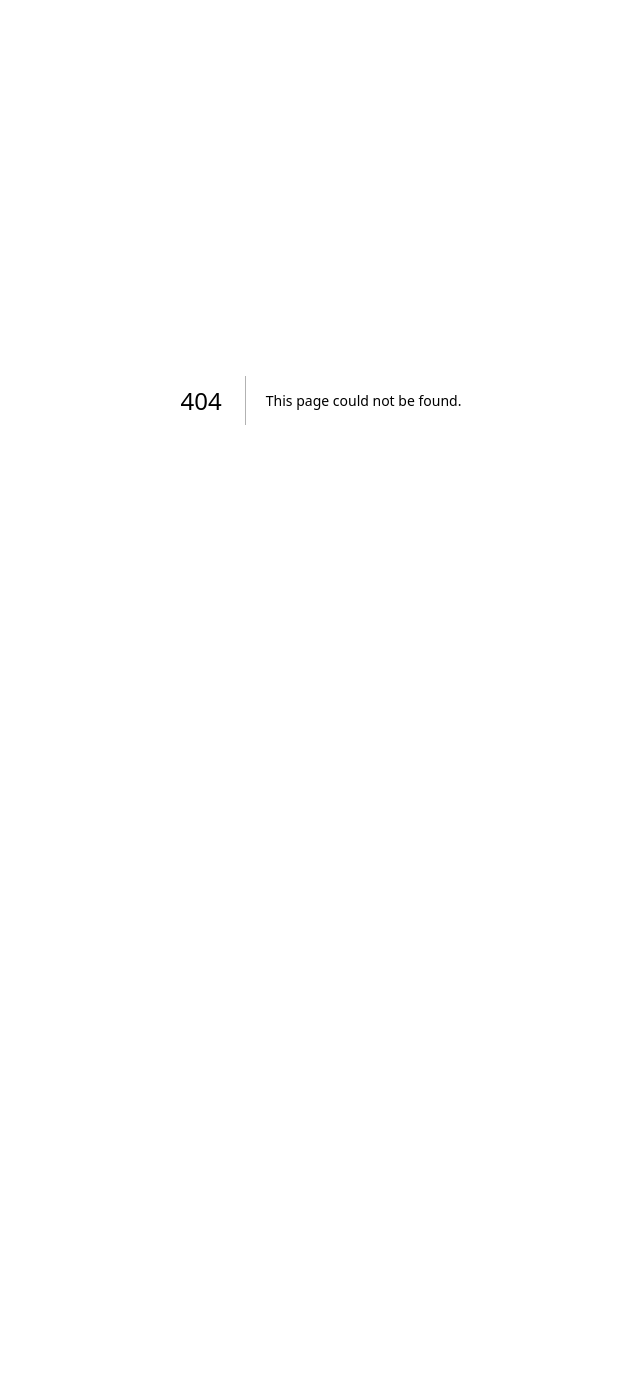
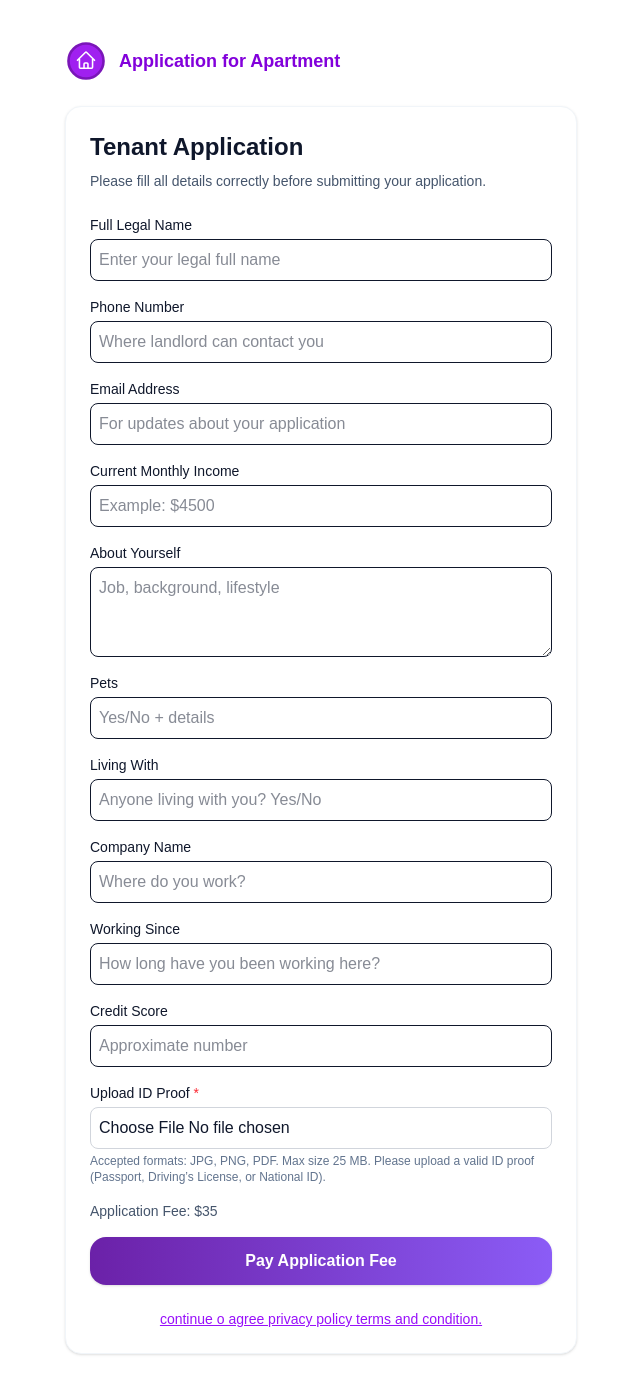
Before and after one commit to venocode-shit/housing, a Next.js app: page /application in a window 1280 px wide. Before the commit this address had no page. Shown: the whole page, without its empty margins (319-959 px from the left). Before the commit the page ends 800 px from the top, so only its background shows below. Built offline with nearby package versions, Linux system fonts and the light colour scheme.

Commit message:
application

```diff
--- /dev/null
+++ b/app/application/page.tsx
@@ -0,0 +1,295 @@
+"use client";
+import React, { useState } from "react";
+import Image from "next/image";
+
+export default function TenantApplicationPage() {
+  const [form, setForm] = useState({
+    name: "",
+    phone: "",
+    email: "",
+    income: "",
+    about: "",
+    pets: "",
+    livingWith: "",
+    companyName: "",
+    workingSince: "",
+    creditScore: "",
+    idProof: null as string | null,
+  });
+
+  const [idProofName, setIdProofName] = useState(""); // store file name
+  const [idProofSuccess, setIdProofSuccess] = useState(false); // upload success flag
+  const [step, setStep] = useState<"form" | "thankyou">("form");
+  const [paymentStatus, setPaymentStatus] =
+    useState<null | "processing" | "success">(null);
+
+  const handleFileUpload = (e: React.ChangeEvent<HTMLInputElement>) => {
+    const file = e.target.files?.[0];
+    if (!file) return;
+
+    if (file.size > 25 * 1024 * 1024) { // 25 MB limit
+      alert("File size exceeds 25 MB. Please upload a smaller file.");
+      return;
+    }
+
+    const reader = new FileReader();
+    reader.onload = () => {
+      setForm({ ...form, idProof: reader.result as string });
+      setIdProofName(file.name);
+      setIdProofSuccess(true);
+    };
+    reader.readAsDataURL(file);
+  };
+
+  function submitTenantApplication(e: React.FormEvent<HTMLFormElement>) {
+    e.preventDefault();
+
+    const {
+      name,
+      phone,
+      email,
+      income,
+      about,
+      pets,
+      livingWith,
+      companyName,
+      workingSince,
+      creditScore,
+      idProof,
+    } = form;
+
+    if (
+      !name ||
+      !phone ||
+      !email ||
+      !income ||
+      !about ||
+      !pets ||
+      !livingWith ||
+      !companyName ||
+      !workingSince ||
+      !creditScore ||
+      !idProof
+    ) {
+      return alert("Please fill all fields and upload ID proof.");
+    }
+
+    setPaymentStatus("processing");
+
+    setTimeout(() => {
+      setPaymentStatus("success");
+
+      setTimeout(() => {
+        setStep("thankyou");
+      }, 600);
+    }, 2000);
+  }
+
+  if (step === "thankyou") {
+    return (
+      <div className="min-h-screen flex flex-col items-center justify-center text-center px-6">
+        <Image src="/logo.svg" alt="Logo" width={55} height={55} />
+        <h1 className="text-3xl font-bold mt-4">Thank You!</h1>
+        <p className="text-slate-700 mt-2 max-w-md">
+          Thank you for your application. The landlord will reach out to you
+          within <b>2 days</b>.
+        </p>
+      </div>
+    );
+  }
+
+  return (
+    <div className="min-h-screen bg-white text-slate-900 px-6 py-10">
+      {/* ==== TOP LOGO + LINK ==== */}
+      <div className="max-w-lg mx-auto mb-6 flex items-center gap-3">
+        <Image src="/logo.svg" width={42} height={42} alt="Logo" />
+        <a
+          href="#"
+          className="text-lg font-semibold text-purple-700 hover:underline"
+        >
+          Application for Apartment
+        </a>
+      </div>
+
+      {/* ==== FORM CARD ==== */}
+      <div className="max-w-lg mx-auto bg-white p-6 rounded-2xl shadow border border-slate-100">
+        <h2 className="text-2xl font-bold mb-2">Tenant Application</h2>
+        <p className="text-slate-600 mb-6 text-sm">
+          Please fill all details correctly before submitting your application.
+        </p>
+
+        <form onSubmit={submitTenantApplication} className="space-y-4">
+
+          {/* Full Name */}
+          <div className="flex flex-col">
+            <label className="text-sm font-medium mb-1">Full Legal Name</label>
+            <input
+              type="text"
+              placeholder="Enter your legal full name"
+              className="w-full border rounded-lg p-2"
+              value={form.name}
+              onChange={(e) => setForm({ ...form, name: e.target.value })}
+            />
+          </div>
+
+          {/* Phone */}
+          <div className="flex flex-col">
+            <label className="text-sm font-medium mb-1">Phone Number</label>
+            <input
+              type="text"
+              placeholder="Where landlord can contact you"
+              className="w-full border rounded-lg p-2"
+              value={form.phone}
+              onChange={(e) => setForm({ ...form, phone: e.target.value })}
+            />
+          </div>
+
+          {/* Email */}
+          <div className="flex flex-col">
+            <label className="text-sm font-medium mb-1">Email Address</label>
+            <input
+              type="email"
+              placeholder="For updates about your application"
+              className="w-full border rounded-lg p-2"
+              value={form.email}
+              onChange={(e) => setForm({ ...form, email: e.target.value })}
+            />
+          </div>
+
+          {/* Income */}
+          <div className="flex flex-col">
+            <label className="text-sm font-medium mb-1">Current Monthly Income</label>
+            <input
+              type="text"
+              placeholder="Example: $4500"
+              className="w-full border rounded-lg p-2"
+              value={form.income}
+              onChange={(e) => setForm({ ...form, income: e.target.value })}
+            />
+          </div>
+
+          {/* About */}
+          <div className="flex flex-col">
+            <label className="text-sm font-medium mb-1">About Yourself</label>
+            <textarea
+              placeholder="Job, background, lifestyle"
+              className="w-full border rounded-lg p-2 min-h-[90px]"
+              value={form.about}
+              onChange={(e) => setForm({ ...form, about: e.target.value })}
+            />
+          </div>
+
+          {/* Pets */}
+          <div className="flex flex-col">
+            <label className="text-sm font-medium mb-1">Pets</label>
+            <input
+              type="text"
+              placeholder="Yes/No + details"
+              className="w-full border rounded-lg p-2"
+              value={form.pets}
+              onChange={(e) => setForm({ ...form, pets: e.target.value })}
+            />
+          </div>
+
+          {/* Living With */}
+          <div className="flex flex-col">
+            <label className="text-sm font-medium mb-1">Living With</label>
+            <input
+              type="text"
+              placeholder="Anyone living with you? Yes/No"
+              className="w-full border rounded-lg p-2"
+              value={form.livingWith}
+              onChange={(e) =>
+                setForm({ ...form, livingWith: e.target.value })
+              }
+            />
+          </div>
+
+          {/* Company Name */}
+          <div className="flex flex-col">
+            <label className="text-sm font-medium mb-1">Company Name</label>
+            <input
+              type="text"
+              placeholder="Where do you work?"
+              className="w-full border rounded-lg p-2"
+              value={form.companyName}
+              onChange={(e) =>
+                setForm({ ...form, companyName: e.target.value })
+              }
+            />
+          </div>
+
+          {/* Working Since */}
+          <div className="flex flex-col">
+            <label className="text-sm font-medium mb-1">Working Since</label>
+            <input
+              type="text"
+              placeholder="How long have you been working here?"
+              className="w-full border rounded-lg p-2"
+              value={form.workingSince}
+              onChange={(e) =>
+                setForm({ ...form, workingSince: e.target.value })
+              }
+            />
+          </div>
+
+          {/* Credit Score */}
+          <div className="flex flex-col">
+            <label className="text-sm font-medium mb-1">Credit Score</label>
+            <input
+              type="number"
+              placeholder="Approximate number"
+              className="w-full border rounded-lg p-2"
+              value={form.creditScore}
+              onChange={(e) =>
+                setForm({ ...form, creditScore: e.target.value })
+              }
+            />
+          </div>
+
+          {/* ID Proof */}
+          <div className="w-full flex flex-col">
+            <label className="text-sm font-medium mb-1">
+              Upload ID Proof <span className="text-red-500">*</span>
+            </label>
+            <input
+              type="file"
+              accept="image/*,.pdf"
+              className={`w-full border rounded-lg p-2 cursor-pointer ${
+                idProofSuccess ? "border-green-500" : "border-gray-300"
+              }`}
+              onChange={handleFileUpload}
+            />
+            {idProofName && (
+              <p className="text-sm text-green-600 mt-1">Uploaded: {idProofName}</p>
+            )}
+            <p className="text-xs text-slate-500 mt-1">
+              Accepted formats: JPG, PNG, PDF. Max size 25 MB. Please upload a valid ID proof (Passport, Driving’s License, or National ID).
+            </p>
+          </div>
+          {/* Application Fee */}
+          <div className="text-sm text-slate-600">Application Fee: $35</div>
+
+          <button
+            type="submit"
+            className="w-full py-3 rounded-2xl font-semibold shadow text-white"
+            style={{
+              background: "linear-gradient(90deg,#6b21a8,#8b5cf6)",
+            }}
+          >
+            {paymentStatus === "processing"
+              ? "Processing..."
+              : "Pay Application Fee"}
+          </button>
+
+          <a
+            href="#CID-LINK-HERE"
+            className="block text-center text-purple-600 underline text-sm mt-2"
+          >
+           continue o agree privacy policy terms and condition.
+          </a>
+        </form>
+      </div>
+    </div>
+  );
+}
--- a/app/page.tsx
+++ b/app/page.tsx
@@ -315,7 +315,7 @@ export default function Page() {
             <div>
               <h3 className="text-lg font-semibold text-slate-900">Legal</h3>
               <ul className="mt-3 space-y-2 text-sm">
-                <li><a href="/privacypolicy" className="hover:text-purple-600">Privacy Policy</a></li>
+                <li><a href="/privacy" className="hover:text-purple-600">Privacy Policy</a></li>
                 <li><a href="/terms" className="hover:text-purple-600">Terms & Conditions</a></li>
               </ul>
             </div>
```
